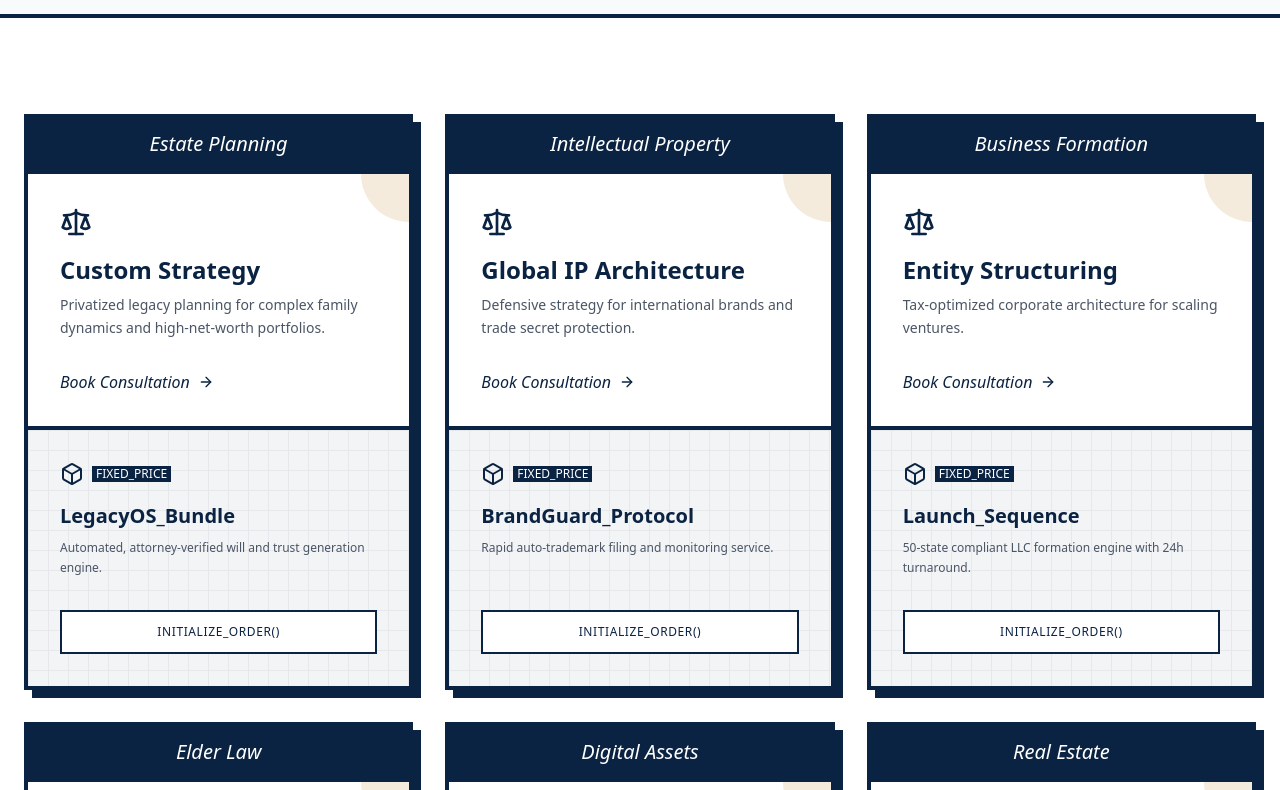
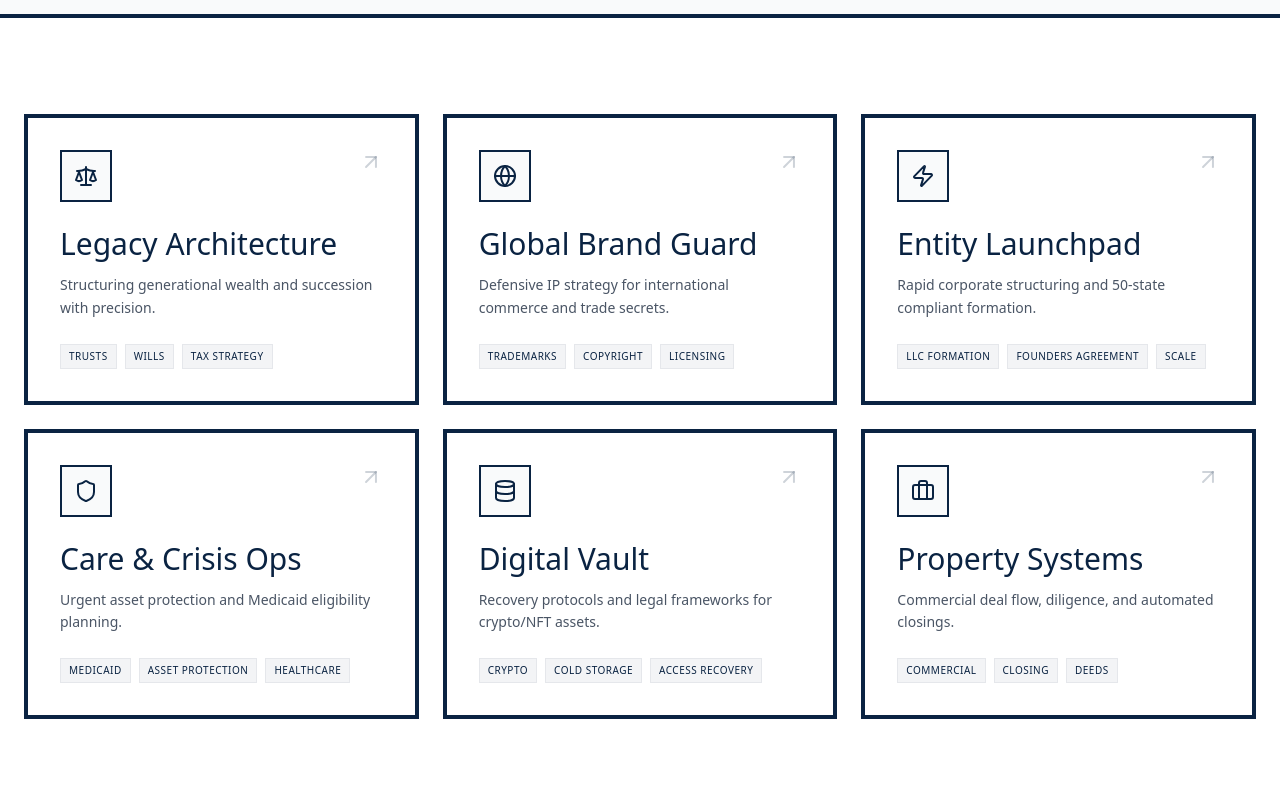
Before and after one commit to binarylawyer/moye-law-redesign, a Next.js app in the folder moye-law-web/: page /practice in a window 1280 px wide. Shown: the part 490-1280 px from the top of the page. Built offline with nearby package versions, Linux system fonts and the light colour scheme.

Commit message:
feat: Add a new system capabilities page (`/practice`) and a reusable `SolutionCard` component to display various legal solutions.

```diff
--- a/moye-law-web/src/app/practice/page.tsx
+++ b/moye-law-web/src/app/practice/page.tsx
@@ -1,9 +1,10 @@
 "use client";
 
 import React from 'react';
+import { Scale, Globe, Zap, Shield, Database, Briefcase } from 'lucide-react';
 import NavBarV2 from "@/components/layout/NavBarV2";
 import TerminalFooter from "@/components/layout/TerminalFooter";
-import SplitServiceCard from "@/components/content/SplitServiceCard";
+import SolutionCard from "@/components/content/SolutionCard";
 import { RevealContent, MondrianGrid } from '@/components/ui/MondrianGrid';
 
 export default function PracticeAreaPage() {
@@ -16,7 +17,7 @@ export default function PracticeAreaPage() {
                 <MondrianGrid delay={0.2} />
                 <div className="container mx-auto max-w-7xl relative z-10">
                     <RevealContent delay={0.4}>
-                         <div className="flex flex-col md:flex-row justify-between items-end">
+                        <div className="flex flex-col md:flex-row justify-between items-end">
                             <div>
                                 <span className="font-mono text-gold text-xs tracking-[0.3em] uppercase block mb-4">Moye Law Systems vNEXT</span>
                                 <h1 className="font-display text-6xl md:text-8xl text-navy leading-none">System <br />Capabilities.</h1>
@@ -34,7 +35,7 @@ export default function PracticeAreaPage() {
 
             {/* FILTER BAR (Visual Only) - Kept for fidelity to V2 design */}
             <div className="border-b-4 border-navy bg-gray-50">
-                 <div className="container mx-auto px-6 py-4 overflow-x-auto">
+                <div className="container mx-auto px-6 py-4 overflow-x-auto">
                     <RevealContent delay={0.5} className="flex space-x-4">
                         <button className="bg-navy text-white font-mono text-xs px-4 py-2 uppercase tracking-wide">All Modules</button>
                         <button className="bg-white border-2 border-gray-200 text-navy hover:bg-gold hover:text-white hover:border-gold transition-colors font-mono text-xs px-4 py-2 uppercase tracking-wide">Estate Planning</button>
@@ -42,77 +43,71 @@ export default function PracticeAreaPage() {
                         <button className="bg-white border-2 border-gray-200 text-navy hover:bg-gold hover:text-white hover:border-gold transition-colors font-mono text-xs px-4 py-2 uppercase tracking-wide">Intellectual Property</button>
                         <button className="bg-white border-2 border-gray-200 text-navy hover:bg-gold hover:text-white hover:border-gold transition-colors font-mono text-xs px-4 py-2 uppercase tracking-wide">Real Estate</button>
                     </RevealContent>
-                 </div>
+                </div>
             </div>
 
             <main className="container mx-auto px-6 max-w-7xl py-24">
 
-                {/* THE MATRIX */}
-                <div className="grid grid-cols-1 md:grid-cols-2 lg:grid-cols-3 gap-8">
+                {/* THE SOLUTION CATALOG (Visible) */}
+                <div className="grid grid-cols-1 md:grid-cols-2 lg:grid-cols-3 gap-6">
 
-                    {/* ESTATE PLANNING */}
+                    {/* 1. ESTATE PLANNING */}
                     <RevealContent delay={0.6}>
-                        <SplitServiceCard
-                            title="Estate Planning"
-                            serviceTitle="Custom Strategy"
-                            productTitle="LegacyOS_Bundle"
-                            serviceDesc="Privatized legacy planning for complex family dynamics and high-net-worth portfolios."
-                            productDesc="Automated, attorney-verified will and trust generation engine."
+                        <SolutionCard
+                            title="Legacy Architecture"
+                            description="Structuring generational wealth and succession with precision."
+                            icon={<Scale />}
+                            tags={["Trusts", "Wills", "Tax Strategy"]}
                         />
                     </RevealContent>
 
-                    {/* INTELLECTUAL PROPERTY */}
+                    {/* 2. INTELLECTUAL PROPERTY */}
                     <RevealContent delay={0.7}>
-                        <SplitServiceCard
-                            title="Intellectual Property"
-                            serviceTitle="Global IP Architecture"
-                            productTitle="BrandGuard_Protocol"
-                            serviceDesc="Defensive strategy for international brands and trade secret protection."
-                            productDesc="Rapid auto-trademark filing and monitoring service."
+                        <SolutionCard
+                            title="Global Brand Guard"
+                            description="Defensive IP strategy for international commerce and trade secrets."
+                            icon={<Globe />}
+                            tags={["Trademarks", "Copyright", "Licensing"]}
                         />
                     </RevealContent>
 
-                    {/* BUSINESS FORMATION */}
+                    {/* 3. BUSINESS FORMATION */}
                     <RevealContent delay={0.8}>
-                        <SplitServiceCard
-                            title="Business Formation"
-                            serviceTitle="Entity Structuring"
-                            productTitle="Launch_Sequence"
-                            serviceDesc="Tax-optimized corporate architecture for scaling ventures."
-                            productDesc="50-state compliant LLC formation engine with 24h turnaround."
+                        <SolutionCard
+                            title="Entity Launchpad"
+                            description="Rapid corporate structuring and 50-state compliant formation."
+                            icon={<Zap />}
+                            tags={["LLC Formation", "Founders Agreement", "Scale"]}
                         />
                     </RevealContent>
 
-                    {/* ELDER LAW */}
+                    {/* 4. ELDER LAW */}
                     <RevealContent delay={0.9}>
-                        <SplitServiceCard
-                            title="Elder Law"
-                            serviceTitle="Crisis Planning"
-                            productTitle="Care_Kernel"
-                            serviceDesc="Urgent asset protection strategies for long-term care scenarios."
-                            productDesc="Instant Medicaid eligibility calculator and application assistant."
+                        <SolutionCard
+                            title="Care & Crisis Ops"
+                            description="Urgent asset protection and Medicaid eligibility planning."
+                            icon={<Shield />}
+                            tags={["Medicaid", "Asset Protection", "Healthcare"]}
                         />
                     </RevealContent>
 
-                    {/* DIGITAL ASSETS */}
+                    {/* 5. DIGITAL ASSETS */}
                     <RevealContent delay={1.0}>
-                        <SplitServiceCard
-                            title="Digital Assets"
-                            serviceTitle="Key Succession"
-                            productTitle="Vault_API"
-                            serviceDesc="Legal frameworks for recovering locked assets and cold storage access."
-                            productDesc="Dead Man's Switch automated crypto-access transfer protocol."
+                        <SolutionCard
+                            title="Digital Vault"
+                            description="Recovery protocols and legal frameworks for crypto/NFT assets."
+                            icon={<Database />}
+                            tags={["Crypto", "Cold Storage", "Access Recovery"]}
                         />
                     </RevealContent>
 
-                    {/* REAL ESTATE */}
+                    {/* 6. REAL ESTATE */}
                     <RevealContent delay={1.1}>
-                        <SplitServiceCard
-                            title="Real Estate"
-                            serviceTitle="Commercial Deal Flow"
-                            productTitle="Deed_Generator"
-                            serviceDesc="Complex deal structuring, diligence, and closing management."
-                            productDesc="Automated property title transfer and deed generation."
+                        <SolutionCard
+                            title="Property Systems"
+                            description="Commercial deal flow, diligence, and automated closings."
+                            icon={<Briefcase />}
+                            tags={["Commercial", "Closing", "Deeds"]}
                         />
                     </RevealContent>
 
--- /dev/null
+++ b/moye-law-web/src/components/content/SolutionCard.tsx
@@ -0,0 +1,67 @@
+"use client";
+
+import React from 'react';
+import { ArrowRight, Shield, Zap, Lock, Globe, Database, Scale, Briefcase, FileText } from 'lucide-react';
+import { motion } from 'framer-motion';
+
+interface SolutionCardProps {
+    title: string;
+    description: string;
+    icon: React.ReactNode;
+    tags: string[];
+}
+
+const SolutionCard: React.FC<SolutionCardProps> = ({
+    title = "Asset Protection",
+    description = "Secure your legacy with impenetrable legal architecture.",
+    icon = <Shield className="w-8 h-8 text-navy" />,
+    tags = ["Trusts", "Privacy"]
+}) => {
+    return (
+        <motion.div
+            className="group relative bg-white border-4 border-navy p-8 h-full flex flex-col justify-between hover:bg-navy transition-colors duration-500 cursor-pointer"
+            whileHover={{ y: -5 }}
+        >
+            {/* HOVER LAYER: GOLD BORDER */}
+            <div className="absolute inset-0 border-4 border-gold opacity-0 group-hover:opacity-100 transition-opacity duration-500 pointer-events-none"></div>
+
+            <div>
+                {/* ICON HEADER */}
+                <div className="flex justify-between items-start mb-6">
+                    <div className="p-3 bg-gray-50 border-2 border-navy group-hover:bg-white group-hover:border-gold transition-colors duration-300">
+                        {/* Clone icon to enforce color change on hover */}
+                        {React.cloneElement(icon as React.ReactElement<{ className?: string }>, {
+                            className: "w-6 h-6 text-navy group-hover:text-gold transition-colors duration-300"
+                        })}
+                    </div>
+                    <ArrowRight className="w-6 h-6 text-navy/20 group-hover:text-gold transition-colors duration-300 -rotate-45 group-hover:rotate-0 transform" />
+                </div>
+
+                {/* TITLE */}
+                <h3 className="font-display text-3xl text-navy group-hover:text-white mb-3">
+                    {title}
+                </h3>
+
+                {/* DESCRIPTION */}
+                <p className="font-sans text-sm text-gray-600 group-hover:text-gray-300 leading-relaxed mb-6">
+                    {description}
+                </p>
+            </div>
+
+            {/* TAGS */}
+            <div className="flex flex-wrap gap-2 mt-auto">
+                {tags.map((tag) => (
+                    <span
+                        key={tag}
+                        className="font-mono text-[10px] uppercase tracking-wider px-2 py-1 bg-gray-100 text-navy border border-gray-200 group-hover:bg-navy-light group-hover:text-gold group-hover:border-gold/30 transition-colors duration-300"
+                    >
+                        {tag}
+                    </span>
+                ))}
+            </div>
+
+        </motion.div>
+    );
+};
+
+export default SolutionCard;
```
